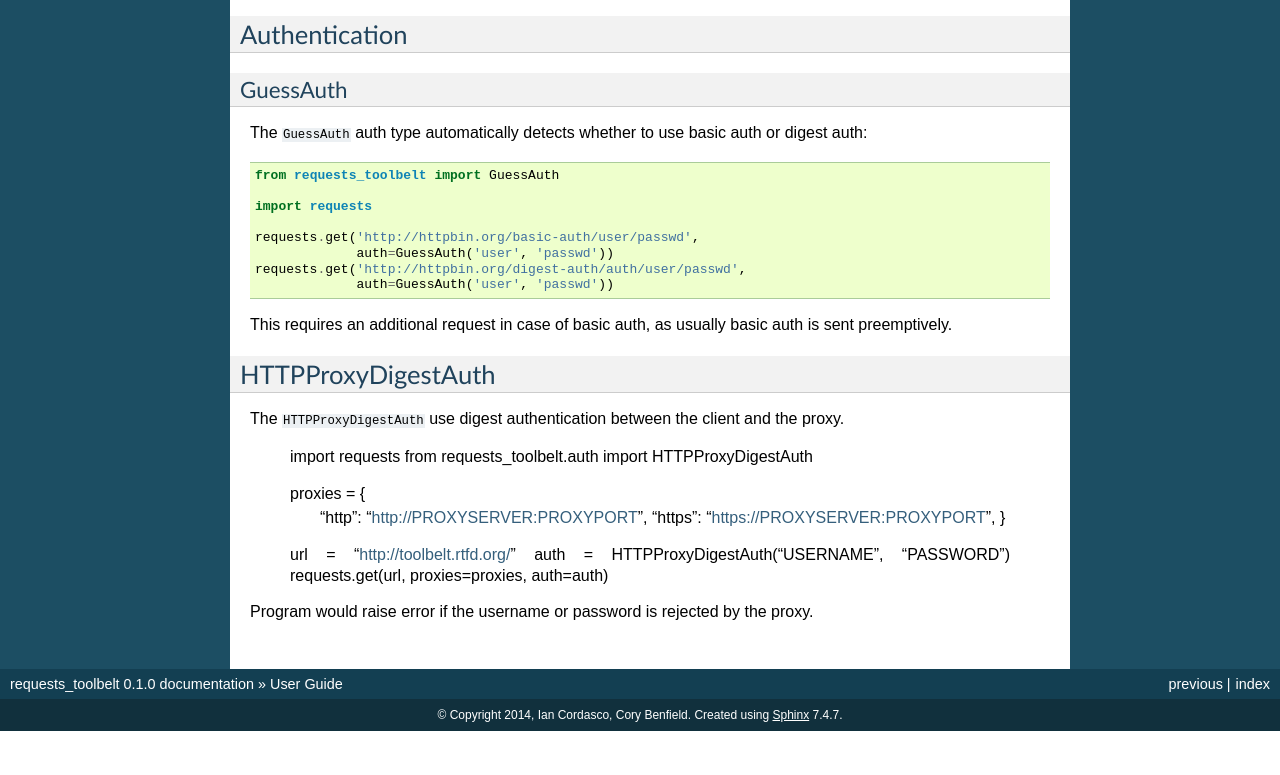
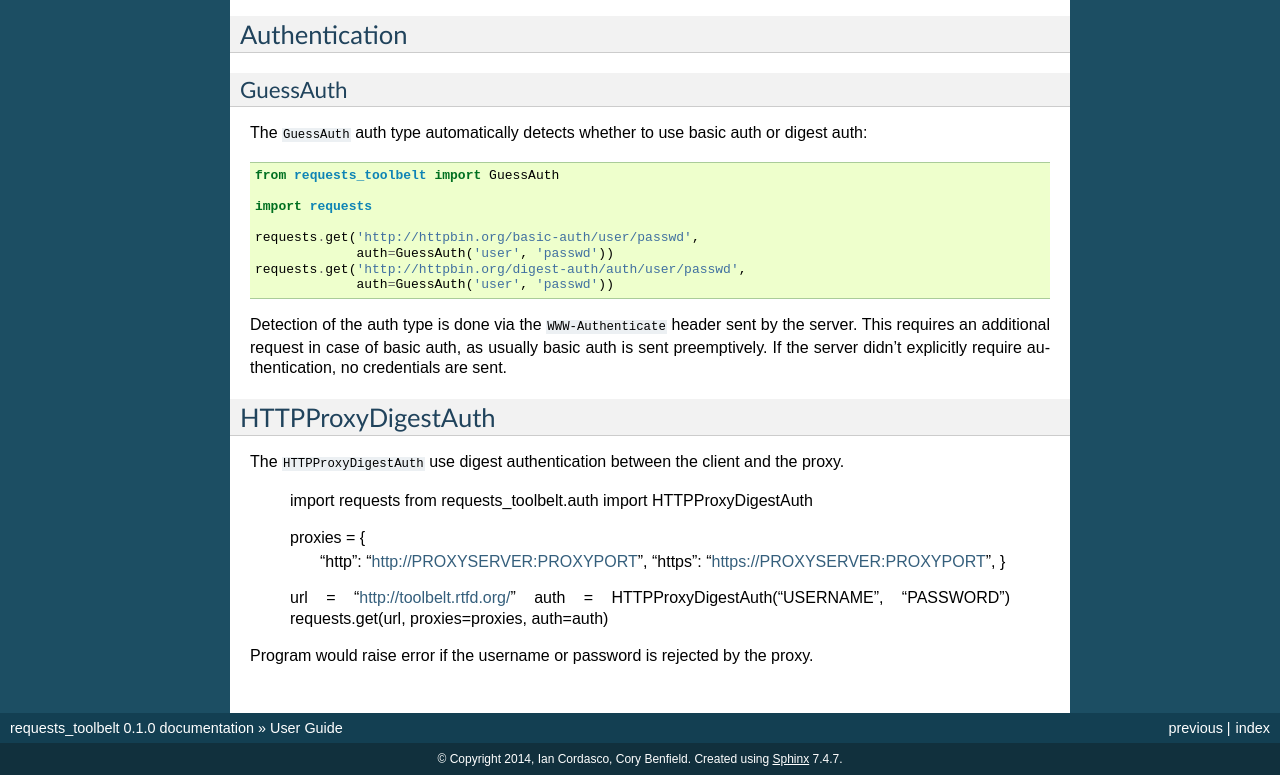
Before and after one commit to requests/toolbelt, a Sphinx documentation site: the page built from docs/user.rst, in a window 1280 px wide and 900 px high, scrolled down 4337 px, cut to the strip 125-900 px from the top of the window. Built offline with Sphinx 7.4.7, drawn with Linux system fonts in a browser that asks for light colours; before the commit the page ends 5193 px from its top, so only the background shows below that.

Commit message:
Add a few more lines to GuessAuth docs

```diff
--- a/docs/user.rst
+++ b/docs/user.rst
@@ -303,8 +303,10 @@ digest auth::
     requests.get('http://httpbin.org/digest-auth/auth/user/passwd',
                  auth=GuessAuth('user', 'passwd'))
 
-This requires an additional request in case of basic auth, as usually basic
-auth is sent preemptively.
+Detection of the auth type is done via the ``WWW-Authenticate`` header sent by
+the server. This requires an additional request in case of basic auth, as
+usually basic auth is sent preemptively. If the server didn't explicitly
+require authentication, no credentials are sent.
 
 
 HTTPProxyDigestAuth
```
